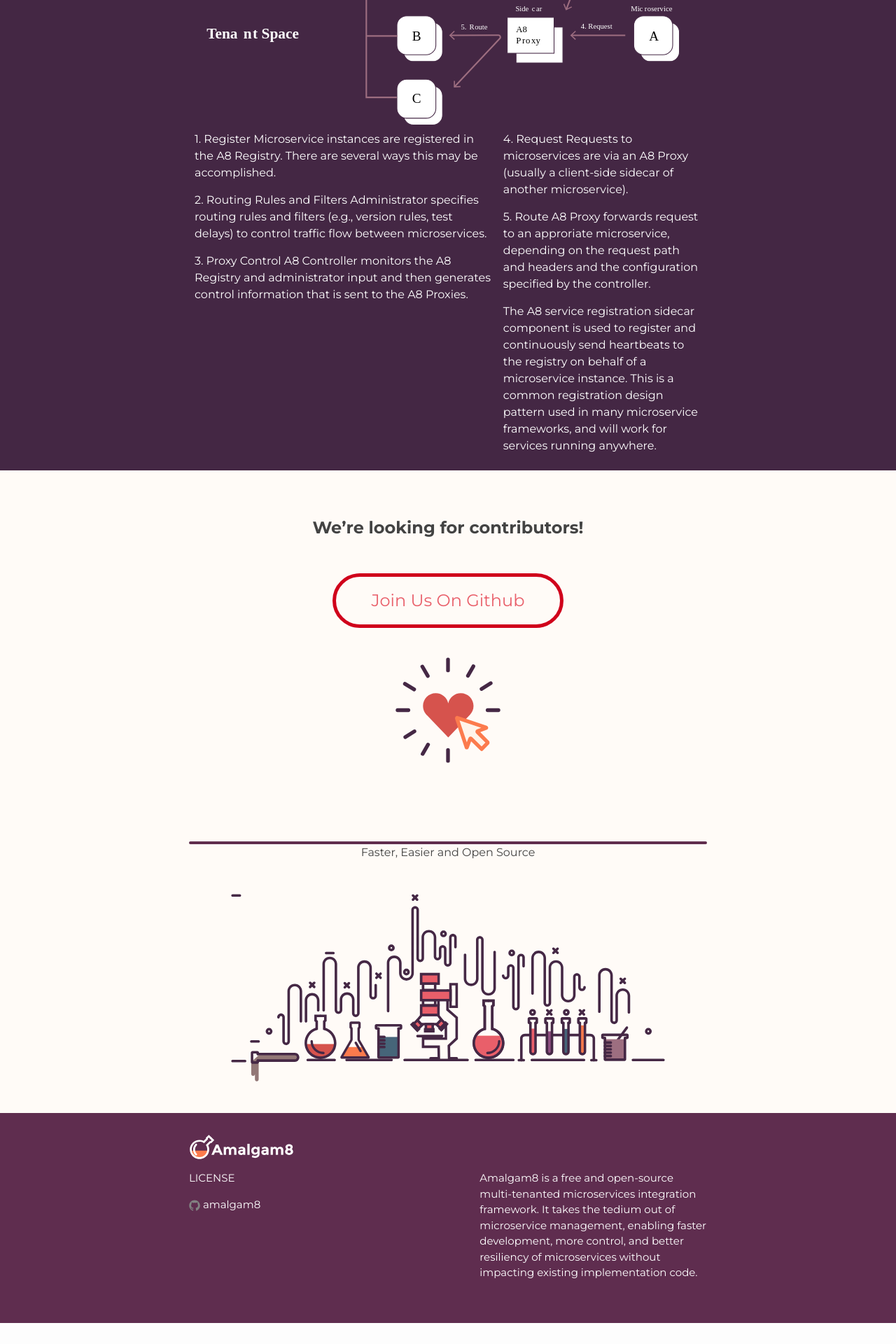
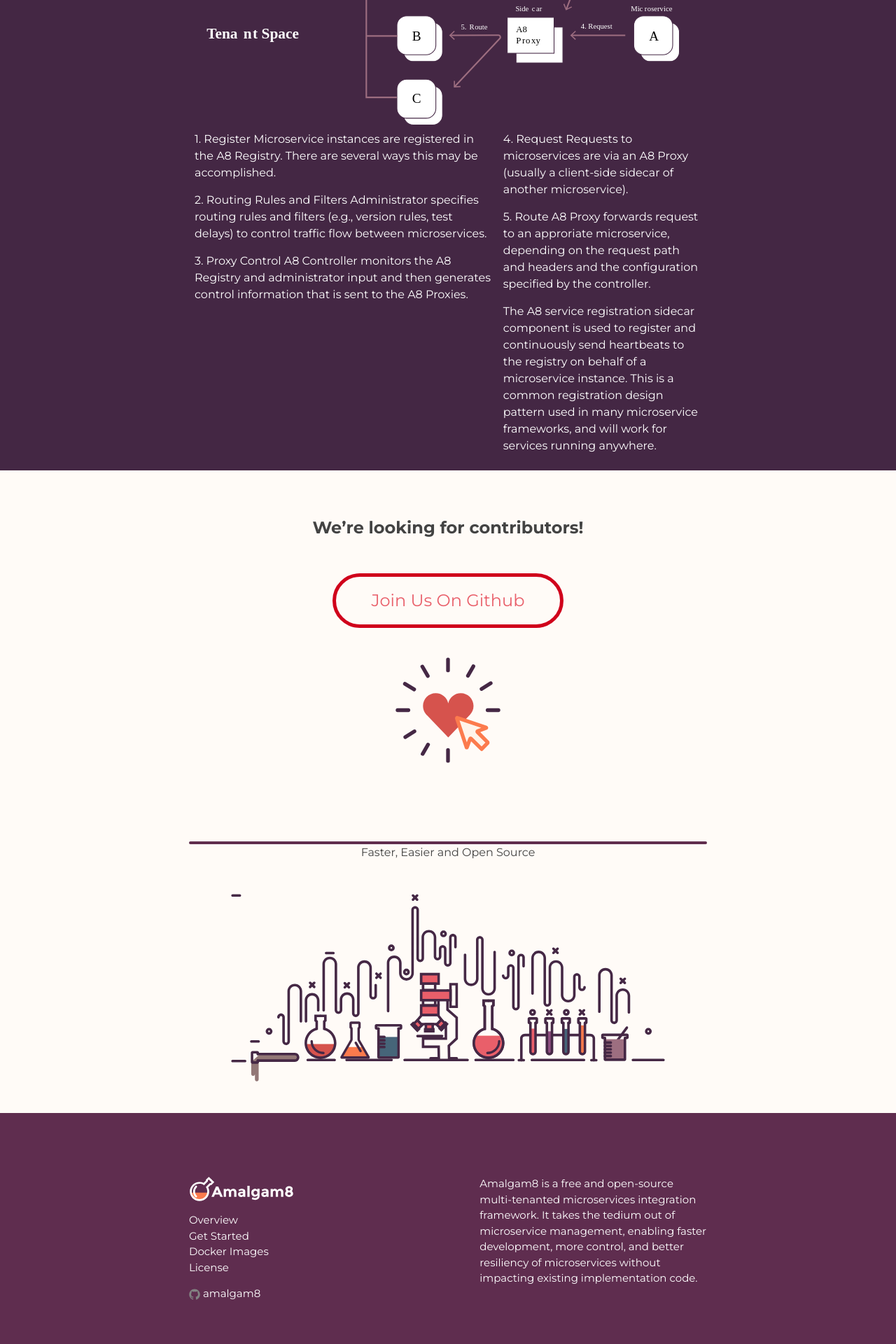
Before and after one commit to amalgam8/amalgam8.github.io, a Jekyll site: the page built from index.html, in a window 1280 px wide. Shown: the part 4188-6108 px from the top of the page at 70% size. Built offline with Jekyll 4.4.1, drawn with Linux system fonts in a browser that asks for light colours; before the commit the page ends 6078 px from its top, so only the background shows below that.

Commit message:
Updated footer links and padding update

```diff
--- a/_includes/footer.html
+++ b/_includes/footer.html
@@ -2,15 +2,19 @@
 
   <div class="wrapper">
 
-    <h2 class="footer-heading">
-      <img class="brand-icon-footer" src="/assets/Amalgam8-logo.svg"
-                                     alt="Amalgam8 brand logo showing a flask beaker with a chemical in it">
-    </h2>
+
 
     <div class="footer-col-wrapper">
       <div class="footer-col footer-col-1">
+        <h2 class="footer-heading">
+          <img class="brand-icon-footer" src="/assets/Amalgam8-logo.svg"
+               alt="Amalgam8 brand logo showing a flask beaker with a chemical in it">
+        </h2>
         <ul class="contact-list">
-          <li><a href="https://github.com/amalgam8/amalgam8.github.io/blob/master/LICENSE">LICENSE</a></li>
+          <li><a href="https://github.com/amalgam8/amalgam8.github.io/blob/master/overview.md">Overview</a></li>
+          <li><a href="https://github.com/amalgam8/examples">Get Started</a></li>
+          <li><a href="https://github.com/amalgam8/registry">Docker Images</a></li>
+          <li><a href="https://github.com/amalgam8/amalgam8.github.io/blob/master/LICENSE">License</a></li>
         </ul>
         <ul class="social-media-list">
           {% if site.github_username %}
--- a/_sass/_layout.scss
+++ b/_sass/_layout.scss
@@ -231,7 +231,9 @@
 .site-footer {
     // border-top: 1px solid $grey-color-light;
     background-color: $purple;
+
     padding: $spacing-unit 0;
+    padding-top: 90px;
 
     a{
       color: white;
```
